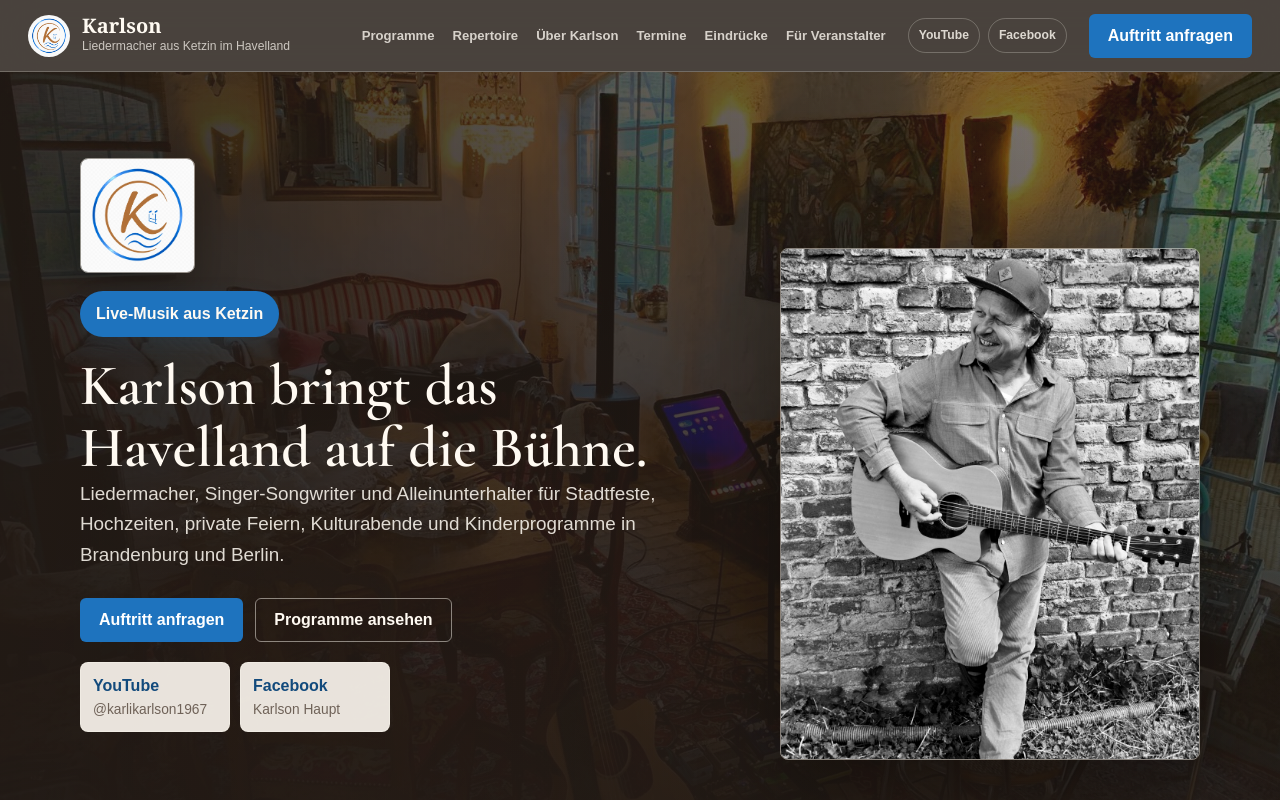
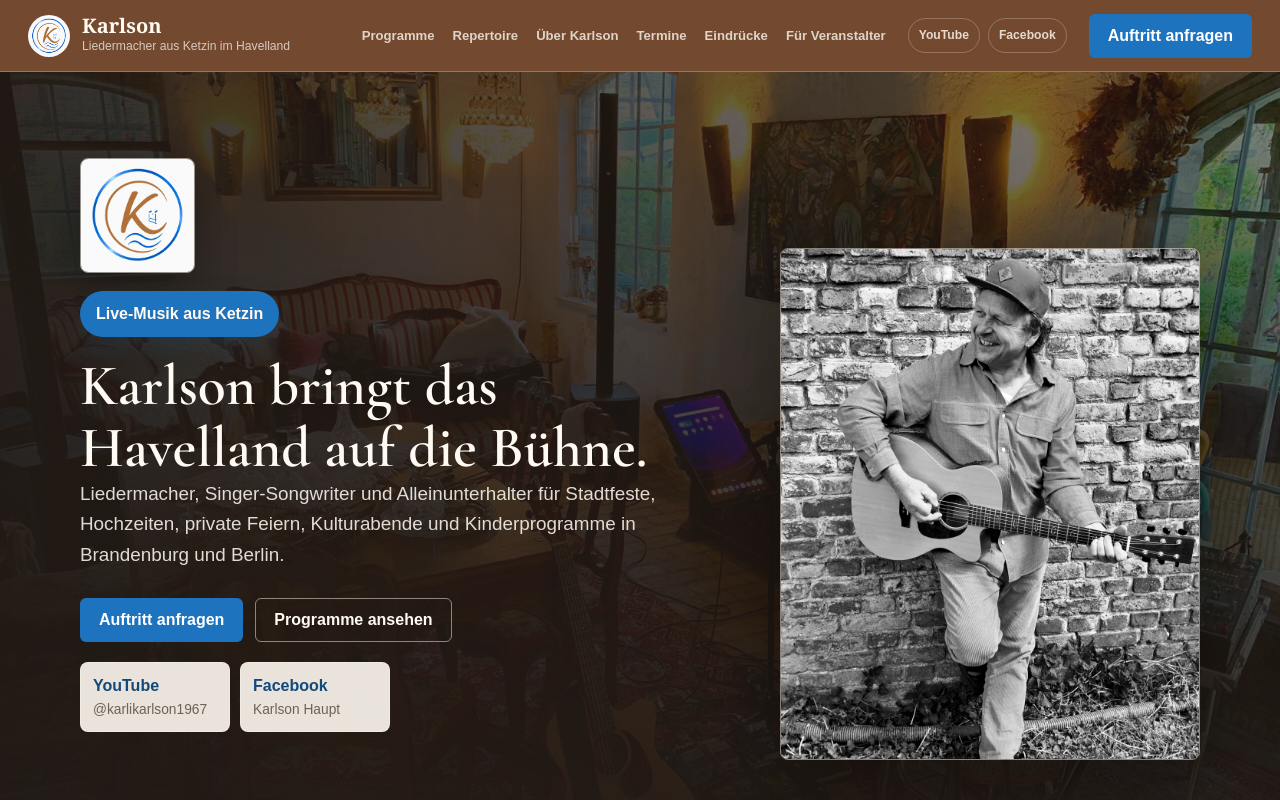
Before and after one commit to franklyai-botter/-karlson-website, a Next.js app: page / in a window 1280 px wide. Shown: the top 800 px of the page. Built offline with nearby package versions, Linux system fonts and the light colour scheme.

Commit message:
style: use logo brown for header

```diff
--- a/app/globals.css
+++ b/app/globals.css
@@ -5,6 +5,7 @@
   --blue-dark: #124a7c;
   --brown: #a8662e;
   --brown-dark: #5b351f;
+  --logo-brown: #6b3f24;
   --cream: #f7f1e8;
   --paper: #fffaf2;
   --ink: #221a15;
@@ -59,8 +60,8 @@ main {
   gap: 22px;
   min-height: 72px;
   padding: max(12px, env(safe-area-inset-top)) 28px 12px;
-  border-bottom: 1px solid rgba(255, 250, 242, 0.22);
-  background: rgba(34, 26, 21, 0.82);
+  border-bottom: 1px solid rgba(255, 250, 242, 0.26);
+  background: rgba(107, 63, 36, 0.94);
   color: #fffaf2;
   backdrop-filter: blur(18px);
 }
@@ -174,7 +175,7 @@ main {
   gap: 6px;
   padding: 14px;
   border-radius: 8px;
-  background: #221a15;
+  background: var(--logo-brown);
   box-shadow: var(--shadow);
   max-height: calc(100svh - 84px);
   overflow-y: auto;
```
